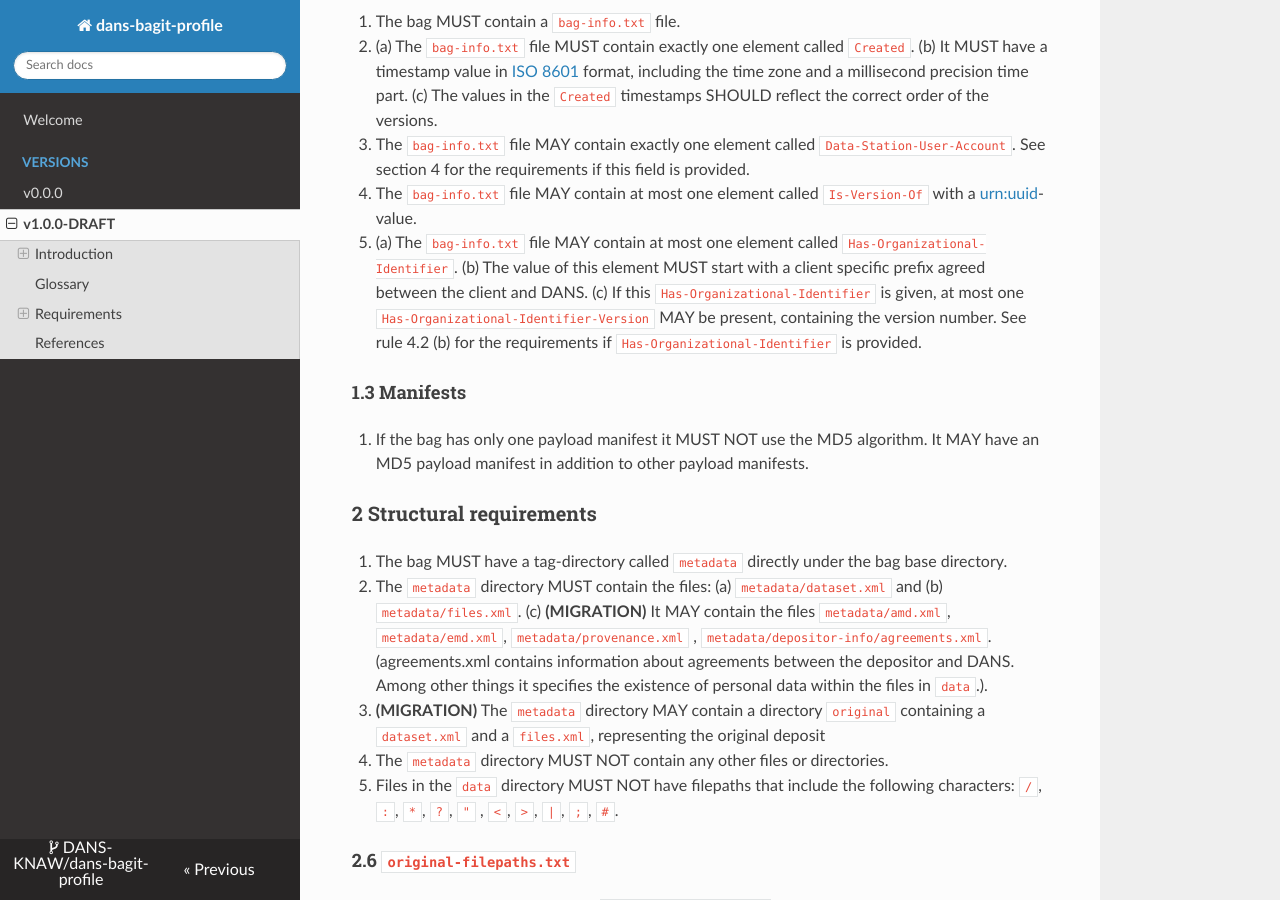
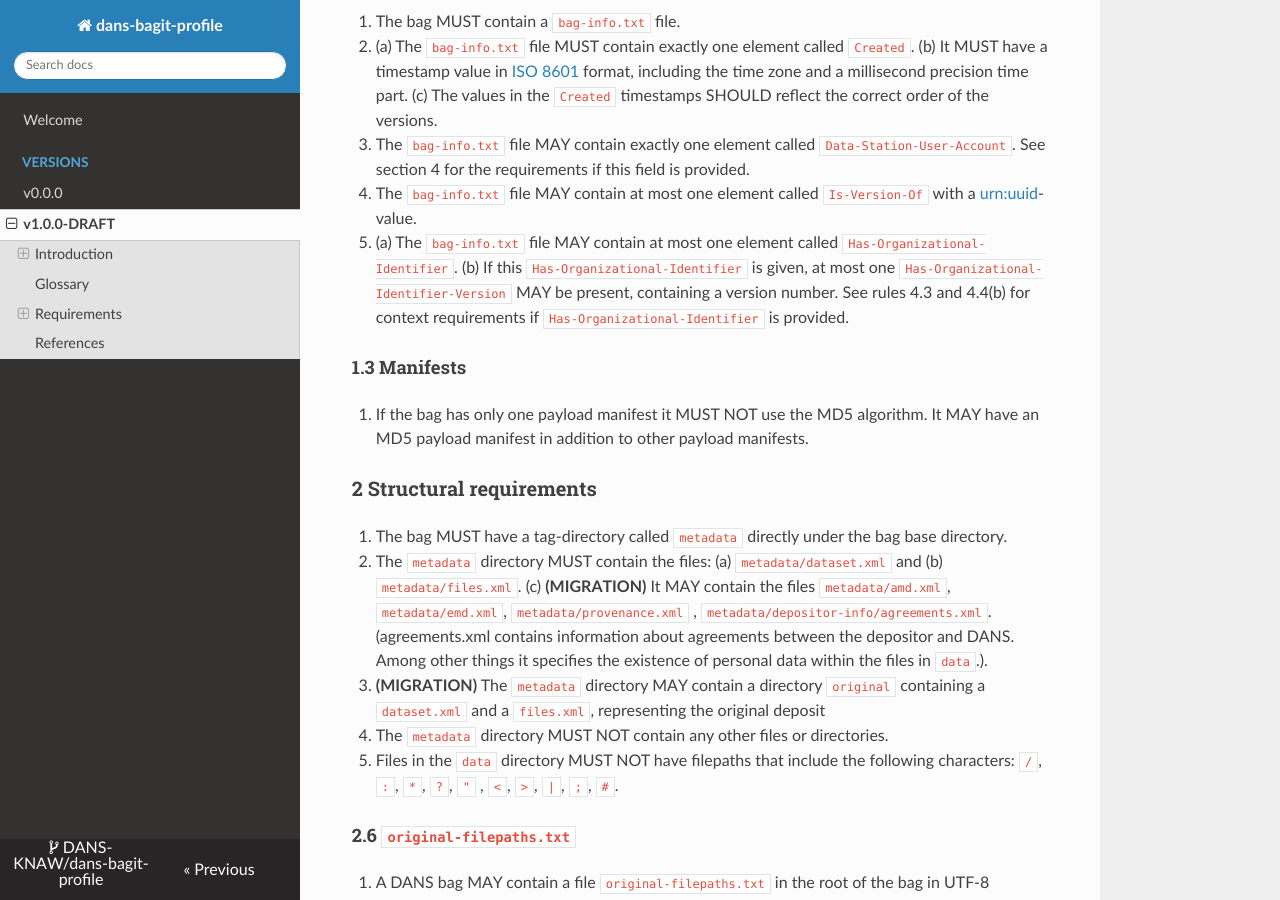
Before and after one commit to aliassheikh/dans-bagit-profile, an MkDocs documentation site: the page built from docs/versions/1.0.0.md, in a window 1280 px wide and 900 px high, scrolled down 3813 px. Built offline with MkDocs 1.6.1, drawn with Linux system fonts in a browser that asks for light colours; nearby versions of some CDN libraries; some of the changed text lies outside the part shown.

Commit message:
DD-107. Move rule about prefix for dansOtherId to context rules

```diff
--- a/docs/versions/1.0.0.md
+++ b/docs/versions/1.0.0.md
@@ -166,11 +166,10 @@
 4. The `bag-info.txt` file MAY contain at most one element called `Is-Version-Of` with a
    [urn:uuid]{:target=_blank}-value.
 
-5. (a) The `bag-info.txt` file MAY contain at most one element called `Has-Organizational-Identifier`. (b) The value of
-   this element MUST start with a client specific prefix agreed between the client and DANS. (c) If this
+5. (a) The `bag-info.txt` file MAY contain at most one element called `Has-Organizational-Identifier`. (b) If this
    `Has-Organizational-Identifier` is given, at most one `Has-Organizational-Identifier-Version` MAY be
-   present, containing the version number. See rule 4.2 (b) for the requirements if `Has-Organizational-Identifier` is
-   provided.
+   present, containing a version number. See rules 4.3 and 4.4(b) for context requirements if
+   `Has-Organizational-Identifier` is provided.
 
 #### 1.3 Manifests
 
@@ -274,7 +273,10 @@
 2. The `bag-info.txt` element `Data-Station-User-Account` MUST contain the user name of a Data Station
    account that is authorized to deposit the bag. <!-- i.e. is a swordcreator on the dataverse collection --->
 
-3. If `bag-info.txt` contains the element `Is-Version-Of` there MUST be a dataset in the target Data Station with the
+3. If `Has-Organizational-Identifier` is present in `bag-info.txt` then the value of this element MUST start with a
+   client specific prefix agreed between the client and DANS.
+
+4. If `bag-info.txt` contains the element `Is-Version-Of` there MUST be a dataset in the target Data Station with the
    following properties: (a) it has a `dansSwordToken` with the same value as `Is-Version-Of` (b) it has a `dansOtherId`
    with the same value as bag-info.txt's `Has-Organizational-Identifier` (or both are absent) (c) the user account in
    `Data-Station-User-Account` is authorized to update this dataset <!-- i.e. is a swordupdater on the dataset --->
```
